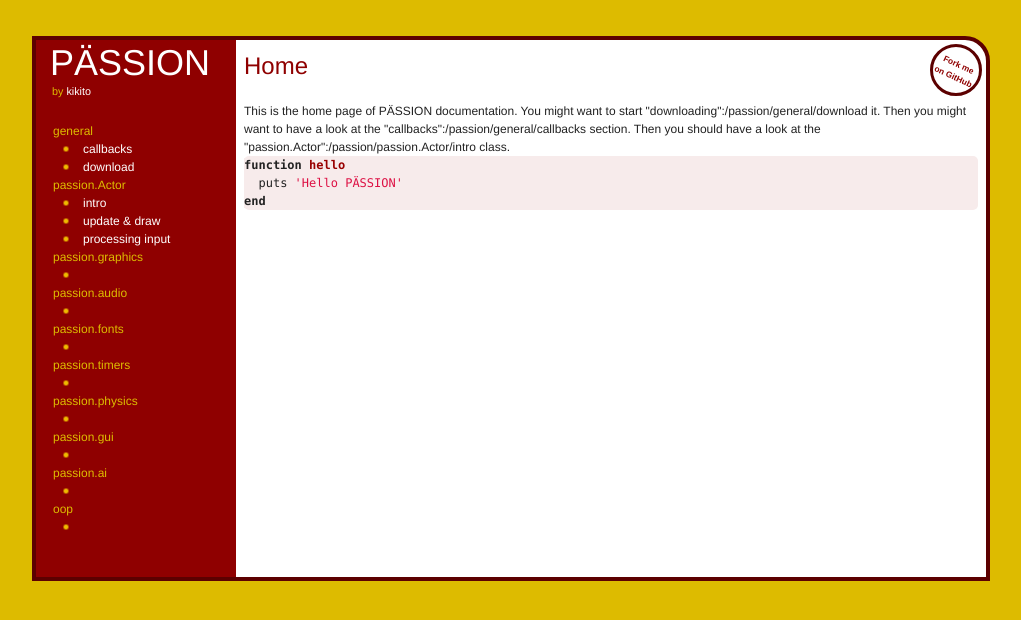
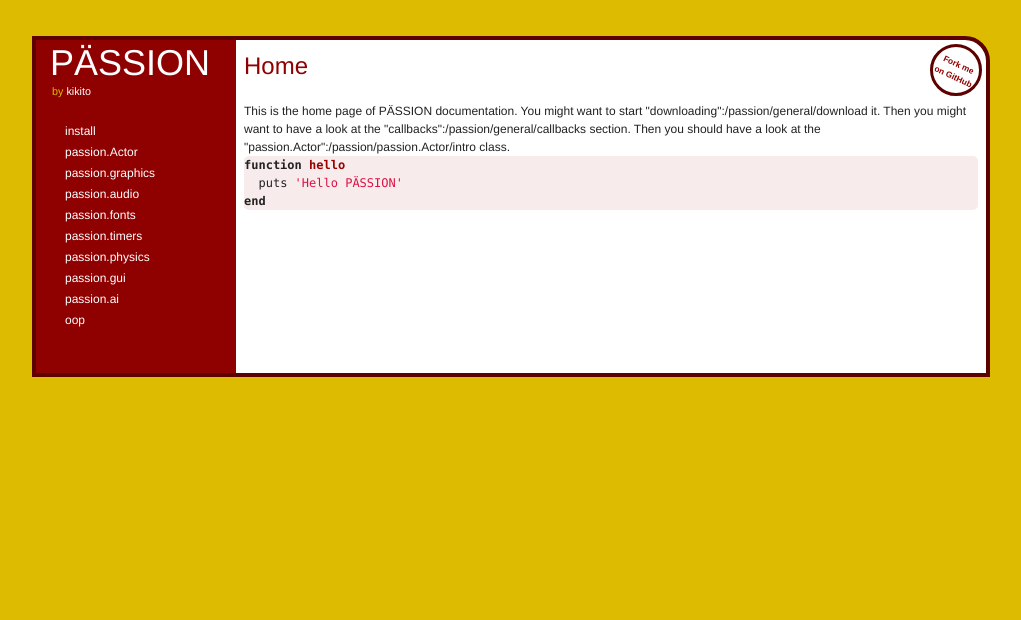
Before and after one commit to kikito/passion, a Jekyll site: the page built from index.textile, in a window 1280 px wide. Shown: the top 620 px of the page, without its empty margins (129-1150 px from the left). Built offline with Jekyll 4.4.1, drawn with Linux system fonts in a browser that asks for light colours.

Commit message:
navigation works even better now

```diff
--- a/_config.yml
+++ b/_config.yml
@@ -4,11 +4,9 @@
   github: http://github.com/kikito/passion
 root_path: /passion
 sitemap:
-- general:
-  - callbacks
-  - download
+- install:
+  - callbacks: callbacks
 - passion.Actor:
-  - intro: intro
   - "update & draw": update-and-draw
   - "processing input": processing-input
 - passion.graphics:
--- a/_includes/sidebar.html
+++ b/_includes/sidebar.html
@@ -4,30 +4,29 @@
           <ul>
           {% for menu in site.sitemap %}
             {% for menu_entry in menu %}
-            <li>{{ menu_entry[0] }}</li>
-              <ul>
-                {% for link in menu_entry[1] %}
-                  {% capture link_size %}{{ link | size }}{% endcapture %}
-                  {% if link_size == "1" %}
-                    {% for hash in link %}
-                      {% assign link_text = hash[0] %}
-                      {% assign link_id = hash[1] %}
+              {% assign menu_class = nil %}
+              {% assign show_submenu = false %}
+              {% if page.dir == menu_entry[0] %}
+                {% assign show_submenu = true %}
+                {% unless page.permalink %} {% assign menu_class = "current" %} {% endunless %}
+              {% endif %}
+
+              <li class="{{ menu_class }}">
+                <a href="{{ site.root_path }}/{{ menu_entry[0] }}">{{ menu_entry[0] }}</a>
+                {% if show_submenu %}
+                  <ul>
+                    {% for link in menu_entry[1] %}
+                      {% capture link_text %}{{ link | first | first }}{% endcapture %}
+                      {% capture link_id %}{{ link | first | last }}{% endcapture %}
+                      {% assign item_class = nil %}
+                      {% if link_id == page.permalink %}{% assign item_class = "current" %}{% endif %}
+                      <li class="{{ item_class }}">
+                        <a href="{{ site.root_path }}/{{ menu_entry[0] }}/{{ link_id }}">{{ link_text }}</a>
+                      </li>
                     {% endfor %}
-                  {% else %}
-                    {% assign link_text = link %}
-                    {% assign link_id = link %}
-                  {% endif %}
-
-                  {% capture link_url %}{{ site.root_path }}/{{ menu_entry[0] }}/{{ link_id }}{% endcapture %}
-                  {% if link_id == page.permalink %}
-                    <li class="current"><a href="{{ link_url }}">{{ link_text }}</a></li>
-                  {% else %}
-                    <li><a href="{{ link_url }}">{{ link_text }}</a></li>
-                  {% endif %}
-
-                {% endfor %}
-              </ul>
-            </li>
+                  </ul>
+                {% endif %}
+              </li>
             {% endfor %}
           {% endfor %}
           </ul>
--- a/css/style.css
+++ b/css/style.css
@@ -48,23 +48,31 @@
 
 #sidebar h1 span a:hover{ text-decoration: underline; }
 
-#sidebar ul, #sidebar ul li{
-  list-style: none;
+#sidebar ul{
+  list-style: none outside none;
   margin: 0;
-  padding: 0 0 0 0.5em;
+  padding: 0 0 0 2em;
 }
 
-#sidebar ul ul li {
-  list-style-image: url(../images/bullet.png);
-  margin: 0 0 0 2em;
+#sidebar ul li{
+  margin: 3px 0;
 }
 
-#sidebar li.current {
+#sidebar ul li.current {
   list-style-image: url(../images/current-bullet.png)
 }
 
-#sidebar li.current a {
+#sidebar ul li.current a {
   font-weight: bold;
+}
+
+#sidebar ul li ul li {
+  list-style-image: url(../images/bullet.png);
+  margin: 0;
+}
+
+#sidebar ul li.current ul a {
+  font-weight: normal;
 }
 
 #fork-me {
--- a/general/callbacks.textile
+++ b/install/callbacks.textile
@@ -1,6 +1,7 @@
 ---
 layout: default
 title: Callbacks
+dir: install
 permalink: callbacks
 ---
 
--- a/general/download.textile
+++ b/install/index.textile
@@ -1,7 +1,7 @@
 ---
 layout: default
-title: Download
-permalink: download
+title: Install
+dir: install
 ---
 
 The first thing you must do when creating a LÖVE project is prepare a folder for it. We'll assume that you will call your folder @C:\lovegame\@.
--- a/passion.Actor/intro.textile
+++ b/passion.Actor/index.textile
@@ -1,7 +1,7 @@
 ---
 layout: default
 title: Introduction to passion.Actor
-permalink: intro
+dir: passion.Actor
 ---
 
 Actors are the essential building blocks for games done with PÄSSION.
--- a/passion.Actor/processing-input.textile
+++ b/passion.Actor/processing-input.textile
@@ -2,6 +2,7 @@
 layout: default
 title: Input handling with passion.Actor
 permalink: processing-input
+dir: passion.Actor
 ---
 
 We're going to continue with our parrot. This time we'll make it move depending on the user's input.
--- a/passion.Actor/update-and-draw.textile
+++ b/passion.Actor/update-and-draw.textile
@@ -2,6 +2,7 @@
 layout: default
 title: Update and draw methods
 permalink: update-and-draw
+dir: passion.Actor
 ---
 
 Here's how you customize the update and draw methods of an Actor:
```
